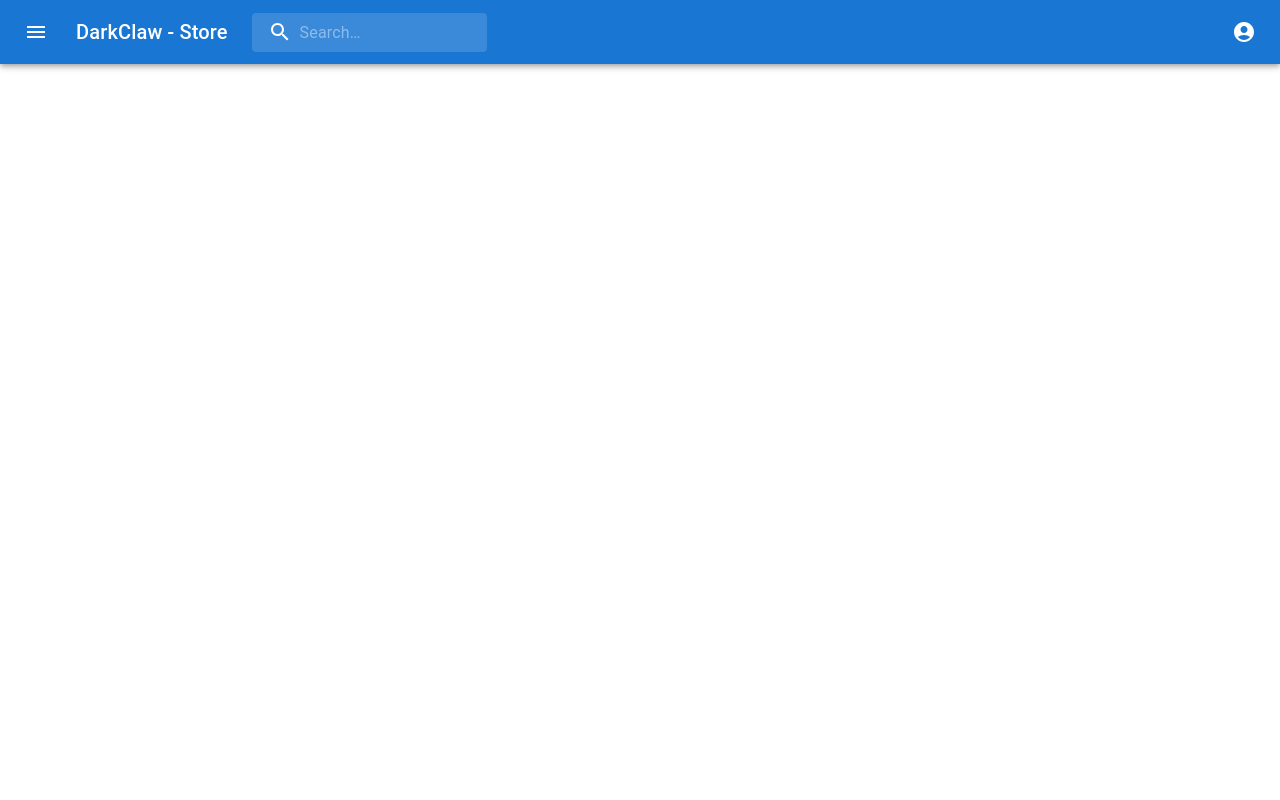
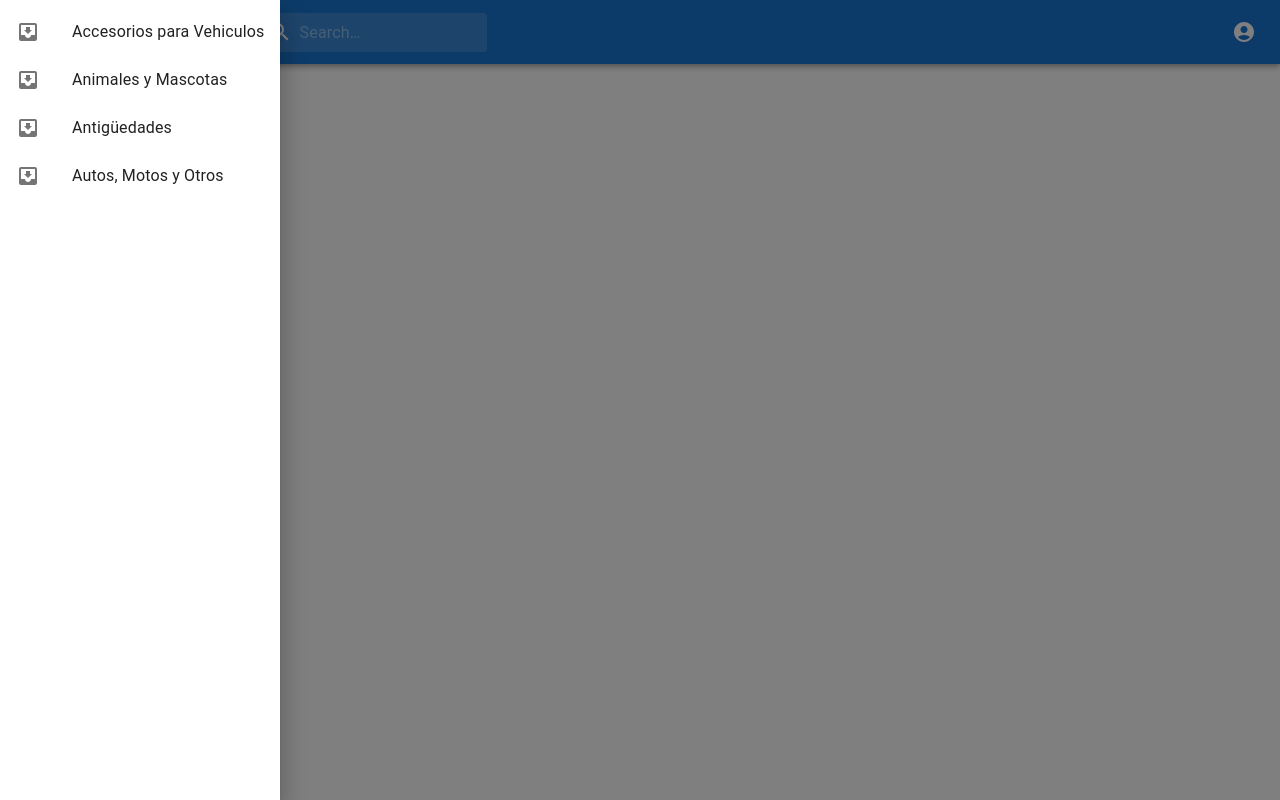
Before and after one commit to daniarayaa94/coder-carro-de-compras, a React (Create React App) app: page / in a window 1280 px wide. Both pictures are taken after a click on the button 36 px from the left and 32 px from the top of the page. Built offline with nearby package versions, Linux system fonts and the light colour scheme.

Commit message:
NavBar entrega 2 con listado de categorias en drawer - DarkClaw Store  - Daniel Araya

```diff
--- a/src/App.js
+++ b/src/App.js
@@ -1,6 +1,6 @@
 import './App.css';
 
-import NavBar from './components/NavBar';
+import NavBar from './components/NavBar/NavBar';
 
 function App() {
   return (
--- /dev/null
+++ b/src/components/NavBar/DrawerNavBar.jsx
@@ -0,0 +1,72 @@
+import * as React from 'react';
+import Box from '@mui/material/Box';
+import Drawer from '@mui/material/Drawer';
+import Button from '@mui/material/Button';
+import MenuIcon from '@mui/icons-material/Menu';
+import List from '@mui/material/List';
+import Divider from '@mui/material/Divider';
+import ListItem from '@mui/material/ListItem';
+import ListItemIcon from '@mui/material/ListItemIcon';
+import ListItemText from '@mui/material/ListItemText';
+import InboxIcon from '@mui/icons-material/MoveToInbox';
+import MailIcon from '@mui/icons-material/Mail';
+import { IconButton } from '@mui/material';
+
+export default function DrawerNavBar() {
+  const [state, setState] = React.useState(false);
+
+  const toggleDrawer = (open) => (event) => {
+    if (event.type === 'keydown' && (event.key === 'Tab' || event.key === 'Shift')) {
+      return;
+    }
+
+    setState(open);
+  };
+
+  const list = (anchor) => (
+    <Box
+      sx={{ width: anchor === 'top' || anchor === 'bottom' ? 'auto' : 250 }}
+      role="presentation"
+      onClick={toggleDrawer( false)}
+      onKeyDown={toggleDrawer(false)}
+    >
+      <List>
+        {["Accesorios para Vehiculos","Animales y Mascotas","Antigüedades","Autos, Motos y Otros"].map((text, index) => (
+          <ListItem button key={text}>
+            <ListItemIcon>
+              <InboxIcon />
+            </ListItemIcon>
+            <ListItemText primary={text} />
+          </ListItem>
+        ))}
+      </List>
+
+    </Box>
+  );
+
+  return (
+    <div>
+        <React.Fragment>
+
+          <IconButton
+              size="large"
+              edge="start"
+              color="inherit"
+              aria-label="open drawer"
+              onClick={toggleDrawer(true)}
+              sx={{ mr: 2 }}
+            >
+              <MenuIcon />
+            </IconButton>
+
+          <Drawer
+            anchor="left"
+            open={state}
+            onClose={toggleDrawer(false)}
+          >
+            {list("top")}
+          </Drawer>
+        </React.Fragment>
+    </div>
+  );
+}
--- a/src/components/NavBar.jsx
+++ b/src/components/NavBar/NavBar.jsx
@@ -16,6 +16,7 @@ import AccountCircle from '@mui/icons-material/AccountCircle';
 import MailIcon from '@mui/icons-material/Mail';
 import NotificationsIcon from '@mui/icons-material/Notifications';
 import MoreIcon from '@mui/icons-material/MoreVert';
+import DrawerNavBar from "./DrawerNavBar";
 
 const Search = styled('div')(({ theme }) => ({
     position: 'relative',
@@ -58,6 +59,10 @@ const Search = styled('div')(({ theme }) => ({
   }));
 
 export default function NavBar() {
+
+
+
+
     const [anchorEl, setAnchorEl] = React.useState(null);
     const [mobileMoreAnchorEl, setMobileMoreAnchorEl] = React.useState(null);
 
@@ -140,15 +145,9 @@ export default function NavBar() {
       <Box sx={{ flexGrow: 1 }}>
         <AppBar position="static">
           <Toolbar>
-            <IconButton
-              size="large"
-              edge="start"
-              color="inherit"
-              aria-label="open drawer"
-              sx={{ mr: 2 }}
-            >
-              <MenuIcon />
-            </IconButton>
+
+            <DrawerNavBar/>
+
             <Typography
               variant="h6"
               noWrap
```
